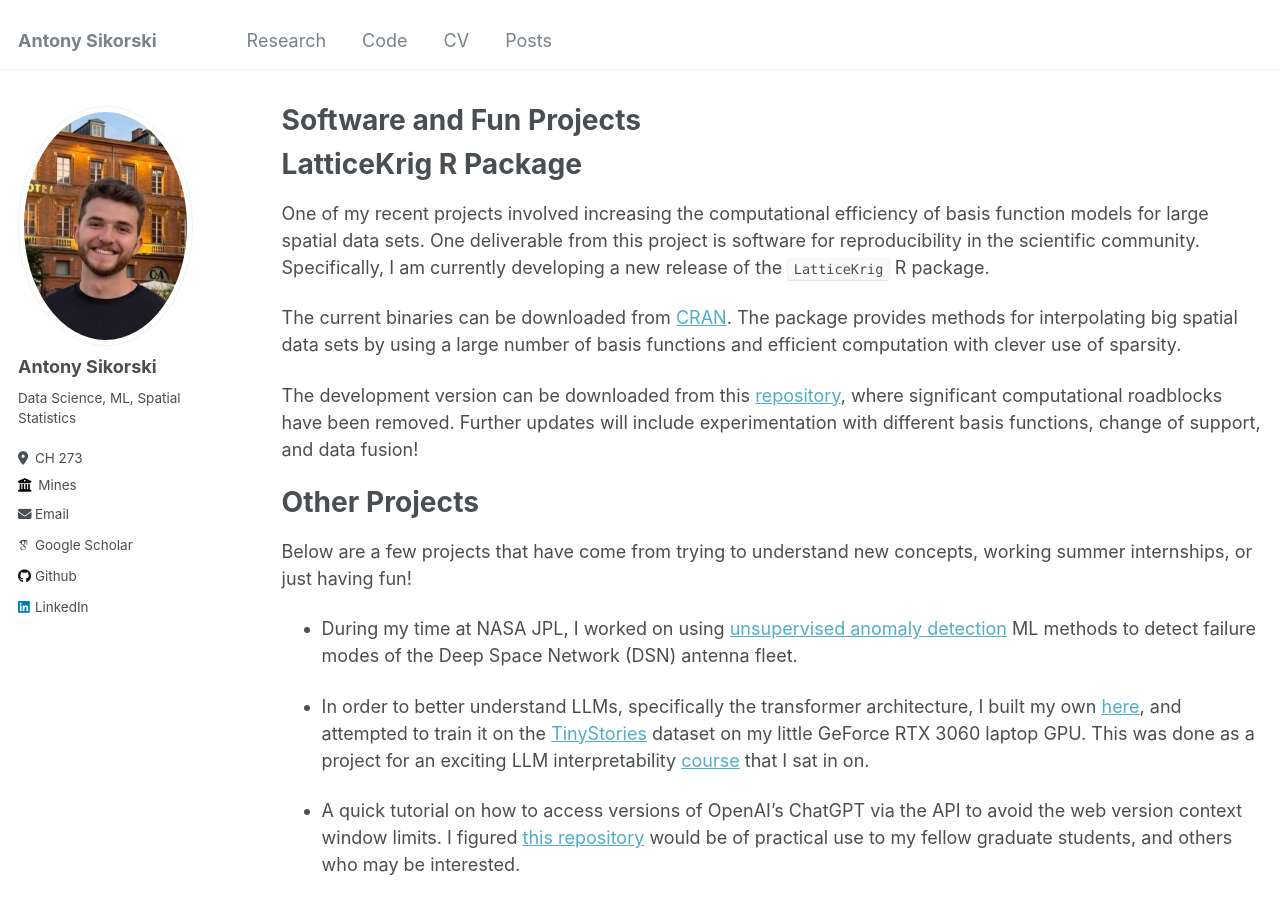
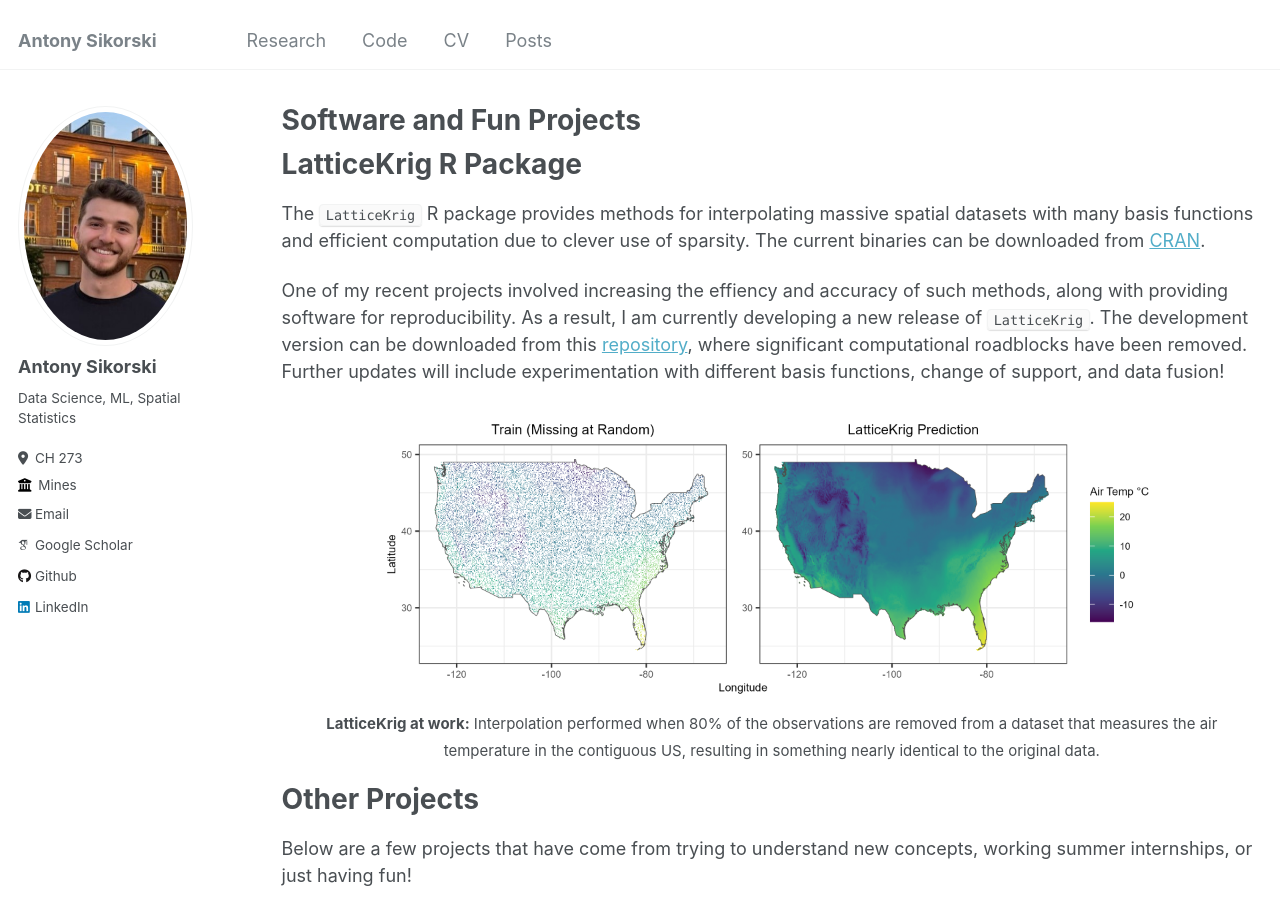
Before and after one commit to antonyxsik/antonyxsik.github.io, a Jekyll site: the page built from _pages/code.md, in a window 1280 px wide and 900 px high. Built offline with Jekyll 4.4.1, drawn with Linux system fonts in a browser that asks for light colours; some web fonts are replaced.

Commit message:
lk code rewrite + image

```diff
--- a/_pages/code.md
+++ b/_pages/code.md
@@ -12,11 +12,14 @@ redirect_from:
 LatticeKrig R Package
 ======
 
-One of my recent projects involved increasing the computational efficiency of basis function models for large spatial data sets. One deliverable from this project is software for reproducibility in the scientific community. Specifically, I am currently developing a new release of the `LatticeKrig` R package.
+The `LatticeKrig` R package provides methods for interpolating massive spatial datasets with many basis functions and efficient computation due to clever use of sparsity. The current binaries can be downloaded from <a href="https://cran.r-project.org/web/packages/LatticeKrig/" target="_blank">CRAN</a>.
 
-The current binaries can be downloaded from <a href="https://cran.r-project.org/web/packages/LatticeKrig/" target="_blank">CRAN</a>. The package provides methods for interpolating big spatial data sets by using a large number of basis functions and efficient computation with clever use of sparsity.
+One of my recent projects involved increasing the effiency and accuracy of such methods, along with providing software for reproducibility. As a result, I am currently developing a new release of `LatticeKrig`. The development version can be downloaded from this <a href="https://github.com/antonyxsik/Normalization-Paper/tree/main" target="_blank">repository</a>, where significant computational roadblocks have been removed. Further updates will include experimentation with different basis functions, change of support, and data fusion!
 
-The development version can be downloaded from this <a href="https://github.com/antonyxsik/Normalization-Paper/tree/main" target="_blank">repository</a>, where significant computational roadblocks have been removed. Further updates will include experimentation with different basis functions, change of support, and data fusion!
+<p align="center" style="margin: 20px 0;">
+  <img src='/images/air_temp_LK.png' width='800'><br/>
+  <span style="font-size: smaller;"><strong>LatticeKrig at work:</strong> Interpolation performed when 80% of the observations are removed from a dataset that measures the air temperature in the contiguous US, resulting in something nearly identical to the original data. </span>
+</p>
 
 
 Other Projects
```
Also changed, not shown: images/air_temp_LK.png (added), 1 other file.
